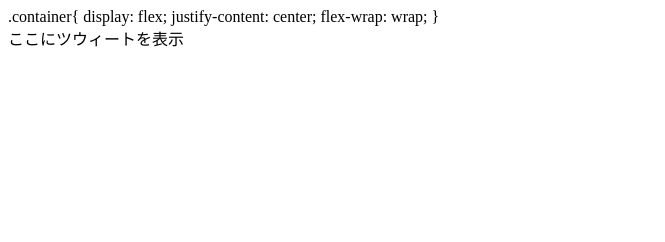
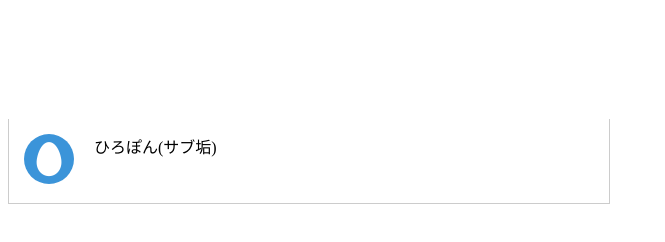
Before and after one commit to midesiman/midesiman.github.io, a plain HTML site: page twiwiter.html in a window 1280 px wide. Shown: the whole page, without its empty margins (0-665 px from the left). Drawn offline with Linux system fonts and the light colour scheme.

Commit message:
ツウィッター2

```diff
--- a/twiwiter.html
+++ b/twiwiter.html
@@ -1,20 +1,39 @@
-<!DOCTYPE html>
 <!DOCTYPE html>
 <html lang="en" dir="ltr">
   <head>
-    <atyle media="screen">
-      .container{
-  display: flex;
-  justify-content: center;
-  flex-wrap: wrap;
-}
+    <style media="screen">
+    #timeline{width:600px;
+      margin-top:119px;
+      border-width: 0px thin;
+      border-style: solid;
+      border-color: #CCC;
+    }
+    .tweet{display:flex;
+      border-width: 0px 0px 1px 0px;
+      border-style: solid;
+      border-color: #CCC;
+      padding:15px;
+    }
+
+    .icon{width:70px;}
+    .icon img{width:50px;border-radius: 50%; }
+    </style>
     <meta charset="utf-8">
     <title></title>
   </head>
   <body>
     <div class="container">
-    <div id="timeline">
-      ここにツウィートを表示
-
+      <div id="timeline">
+        <div class="tweet">
+          <div class="icon">
+           <img src="egg.png" alt="">
+         </div>
+        <div class="tweet_box">
+          <div class="username">
+            ひろぽん(サブ垢)
+        </div>
+      </div>
+    </div>
+  </div>
   </body>
 </html>
```
Also changed, not shown: egg.png (added).
